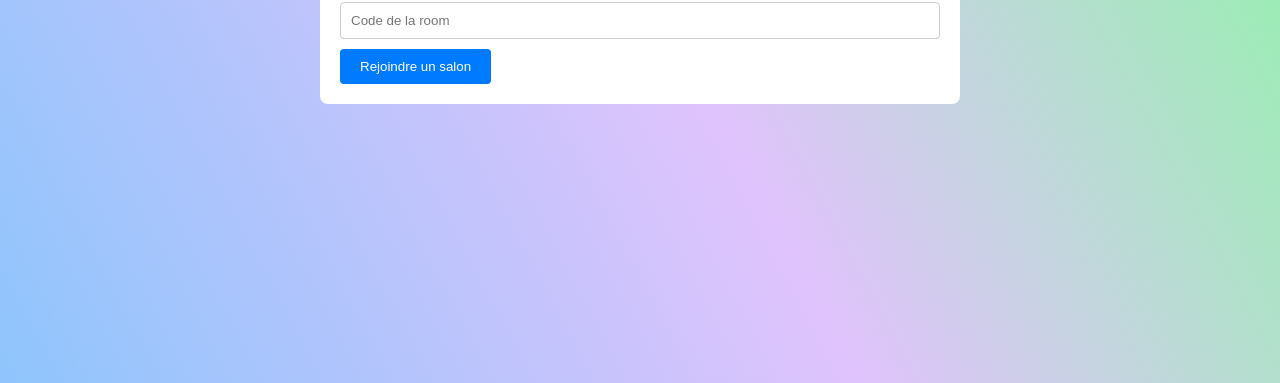
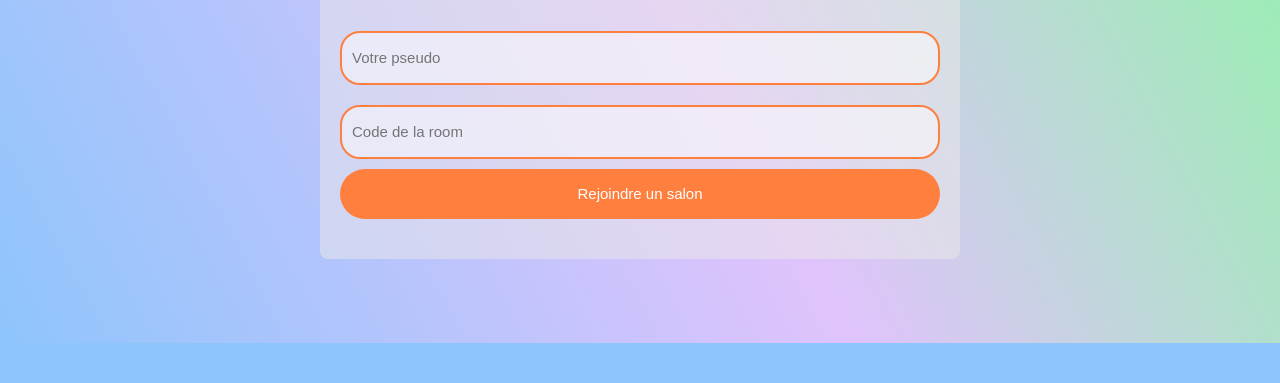
Before and after one commit to joannemas/SplashRound, a plain HTML site: page front/index.html in a window 1280 px wide. Shown: the part 457-840 px from the top of the page. After the commit the page ends 800 px from the top, so only its background shows below. Drawn offline with nearby package versions, Linux system fonts and the light colour scheme; no server answers.

Commit message:
:lipstick: Add style

```diff
--- a/front/index.html
+++ b/front/index.html
@@ -5,24 +5,38 @@
     <meta charset="UTF-8">
     <meta name="viewport" content="width=device-width, initial-scale=1.0">
     <title>SplashRound</title>
+    <link rel="preconnect" href="https://fonts.googleapis.com">
+    <link rel="preconnect" href="https://fonts.gstatic.com/" crossorigin>
+    <link href="https://fonts.googleapis.com/css2?family=Titan+One&display=swap" rel="stylesheet">
     <link rel="stylesheet" href="style.css">
 </head>
 
 <body>
     <div class="container">
-        <div id="create-room">
-            <input type="text" id="username" placeholder="Votre pseudo">
-            <button onclick="createRoom()">Créer un salon</button>
-        </div>
-        <div id="join-room">
-            <input type="text" id="join-username" placeholder="Votre pseudo">
-            <input type="text" id="join-room-code" placeholder="Code de la room">
-            <button onclick="joinRoomWithCode()">Rejoindre un salon</button>
-        </div>
+        <section id="connexion">
+            <div id="create-room">
+                <h2>Commencer une partie ?</h2>
+                <div class="input-group">
+                    <input type="text" id="username" placeholder="Votre pseudo" class="input">
+                    <button class="button--submit" onclick="createRoom()">Créer un salon</button>
+                </div>
+            </div>
+
+            <div id="join-room">
+                <h2>Rejoindre une partie ?</h2>
+                <div class="input-group">
+                    <input type="text" id="join-username" placeholder="Votre pseudo" class="input">
+                    <input type="text" id="join-room-code" placeholder="Code de la room" class="input">
+
+                    <button class="button--submit" onclick="joinRoomWithCode()">Rejoindre un salon</button>
+                </div>
+            </div>
+        </section>
+
         <div id="chat-room" style="display: none;">
             <div id="user-info">
                 <p>Connecté en tant que : <span id="user-name"></span></p>
-                <p>Code du salon : <span id="room-code"></span></p>
+                <p id="code">Code du salon : <span id="room-code"></span></p>
             </div>
             <div id="game-info">
                 <p id="status"></p>
--- a/front/script.js
+++ b/front/script.js
@@ -12,7 +12,7 @@ socket.on('room users', (users) => {
     userList.innerHTML = '';
     users.forEach(user => {
         const userItem = document.createElement('li');
-        userItem.innerHTML = `<img src="../assets/${user.avatar}" alt="Avatar de ${user.name}" style="width: 50px;"> ${user.name} (Vies: ${user.lives})`;
+        userItem.innerHTML = `<img src="../assets/${user.avatar}" alt="Avatar de ${user.name}" style="width: 100px;"> <p>${user.name}</p> <p>(Vies: ${user.lives})</p>`;
         userList.appendChild(userItem);
     });
 });
@@ -58,7 +58,7 @@ socket.on('update users', (users) => {
     userList.innerHTML = '';
     users.forEach(user => {
         const userItem = document.createElement('li');
-        userItem.innerHTML = `<img src="../assets/${user.avatar}" alt="Avatar de ${user.name}" style="width: 50px;"> ${user.name} (Vies: ${user.lives})`;
+        userItem.innerHTML = `<img src="../assets/${user.avatar}" alt="Avatar de ${user.name}" style="width: 100px;"> <p>${user.name}</p> <p>(Vies: ${user.lives})</p>`;
         userList.appendChild(userItem);
     });
 });
@@ -69,6 +69,7 @@ function createRoom() {
         socket.emit('create room', username);
         document.getElementById('create-room').style.display = 'none';
         document.getElementById('join-room').style.display = 'none';
+        document.getElementById('connexion').style.display = 'none';
         document.getElementById('chat-room').style.display = 'block';
         document.getElementById('user-name').textContent = username;
     } else {
@@ -84,6 +85,7 @@ function joinRoomWithCode() {
         socket.emit('join room', joinRoomCode, username);
         document.getElementById('create-room').style.display = 'none';
         document.getElementById('join-room').style.display = 'none';
+        document.getElementById('connexion').style.display = 'none';
         document.getElementById('chat-room').style.display = 'block';
         document.getElementById('user-name').textContent = username;
         document.getElementById('room-code').textContent = roomCode;
--- a/front/style.css
+++ b/front/style.css
@@ -8,10 +8,10 @@ body {
     justify-content: center;
     align-items: center;
     height: 100vh;
+    box-sizing: border-box;
 }
 
 .container {
-    background-color: #fff;
     padding: 20px;
     border-radius: 8px;
     max-width: 600px;
@@ -26,27 +26,6 @@ body {
     margin-bottom: 20px;
 }
 
-button {
-    display: inline-block;
-    padding: 10px 20px;
-    background-color: #007bff;
-    color: #fff;
-    border: none;
-    border-radius: 4px;
-    cursor: pointer;
-}
-
-button:hover {
-    background-color: #0056b3;
-}
-
-input[type="text"] {
-    width: calc(100% - 22px);
-    padding: 10px;
-    margin: 10px 0;
-    border: 1px solid #ccc;
-    border-radius: 4px;
-}
 
 ul {
     list-style-type: none;
@@ -56,3 +35,83 @@ ul {
 li {
     padding: 5px 0;
 }
+
+#connexion {
+    display: flex;
+    align-items: center;
+    flex-direction: column;
+    justify-content: space-around;
+    height: 80vh;
+    margin: auto;
+}
+
+#create-room {
+    background-color: rgba(224, 147, 234, 0.288);
+    padding: 20px;
+    border-radius: 8px;
+    max-width: 600px;
+    width: 100%;
+    color: #fff;
+}
+
+#join-room {
+    background-color: rgba(236, 234, 234, 0.5);
+    padding: 20px;
+    border-radius: 8px;
+    max-width: 600px;
+    width: 100%;
+    color: #fff;
+    justify-content: center;
+}
+
+h2 {
+    font-family: "Titan One", sans-serif;
+    font-size: 2rem;
+    -webkit-text-stroke: 0.5px rgba(240, 167, 135, 0.749);
+}
+
+.input-group {
+    display: flex;
+    flex-direction: column;
+    margin-bottom: 20px;
+}
+
+.input {
+    min-height: 50px;
+    padding: 1 1rem;
+    color: #fff;
+    font-size: 15px;
+    border: 2px solid #FF7F3E;
+    border-radius: 20px;
+    background-color: rgba(255, 255, 255, 0.5);
+    padding: 0 10px;
+    margin: 10px 0;
+}
+
+.button--submit {
+    min-height: 50px;
+    background-color: #FF7F3E;
+    border: none;
+    color: #fff;
+    font-size: 15px;
+    cursor: pointer;
+    border-radius: 30px;
+    padding: 0 20px;
+    transition: background-color .3s ease-in-out;
+}
+
+.button--submit:hover {
+    background-color: #5e5dcd;
+}
+
+.input:focus, .input:focus-visible {
+    border-color: #3898EC;
+    outline: none;
+}
+
+#code {
+    position: absolute;
+    top: 0;
+    right: 0;
+    padding: 10px;
+}
```
Also changed, not shown: backend/index.js (+0 -11 lines).
